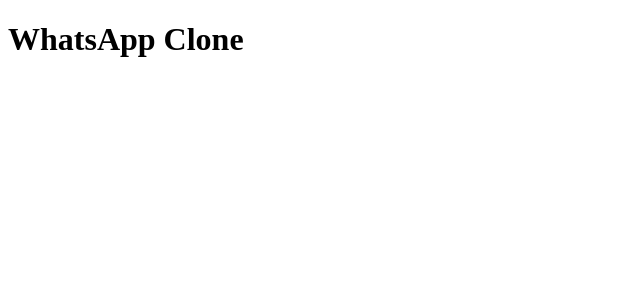
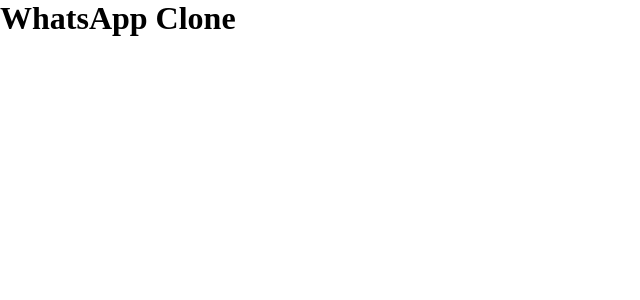
Before and after one commit to KingLouie1994/WhatsApp-MERN-Frontend, a React (Create React App) app: page / in a window 1280 px wide. Shown: the top 300 px of the page, without its empty margins (0-640 px from the left). Built offline with nearby package versions, Linux system fonts and the light colour scheme.

Commit message:
created global style

```diff
--- a/package.json
+++ b/package.json
@@ -9,6 +9,7 @@
     "react": "^17.0.1",
     "react-dom": "^17.0.1",
     "react-scripts": "4.0.3",
+    "styled-components": "^5.2.1",
     "web-vitals": "^1.1.0"
   },
   "scripts": {
--- a/src/App.js
+++ b/src/App.js
@@ -1,6 +1,10 @@
+// Imports for styling
+import GlobalStyle from "./GlobalStyle";
+
 const App = () => {
   return (
     <div>
+      <GlobalStyle />
       <h1>WhatsApp Clone</h1>
     </div>
   );
--- /dev/null
+++ b/src/GlobalStyle.js
@@ -0,0 +1,13 @@
+// Import to create global valid styles
+import { createGlobalStyle } from "styled-components";
+
+const GlobalStyle = createGlobalStyle`
+
+*{
+    margin: 0;
+    padding: 0;
+    box-sizing: border-box;
+}
+`;
+
+export default GlobalStyle;
```
Also changed, not shown: 1 other file (tests, documents, lock files or other folders).
